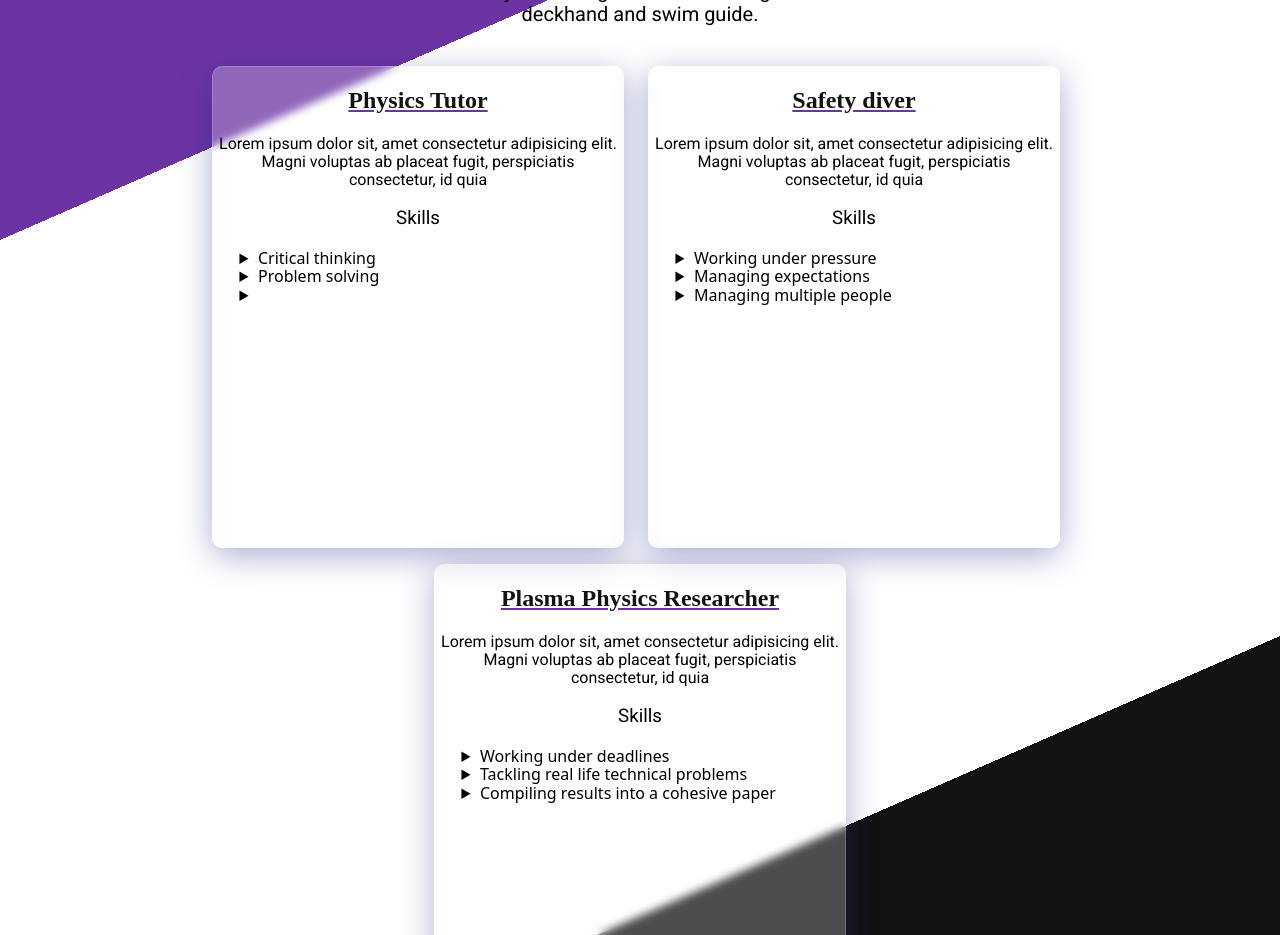
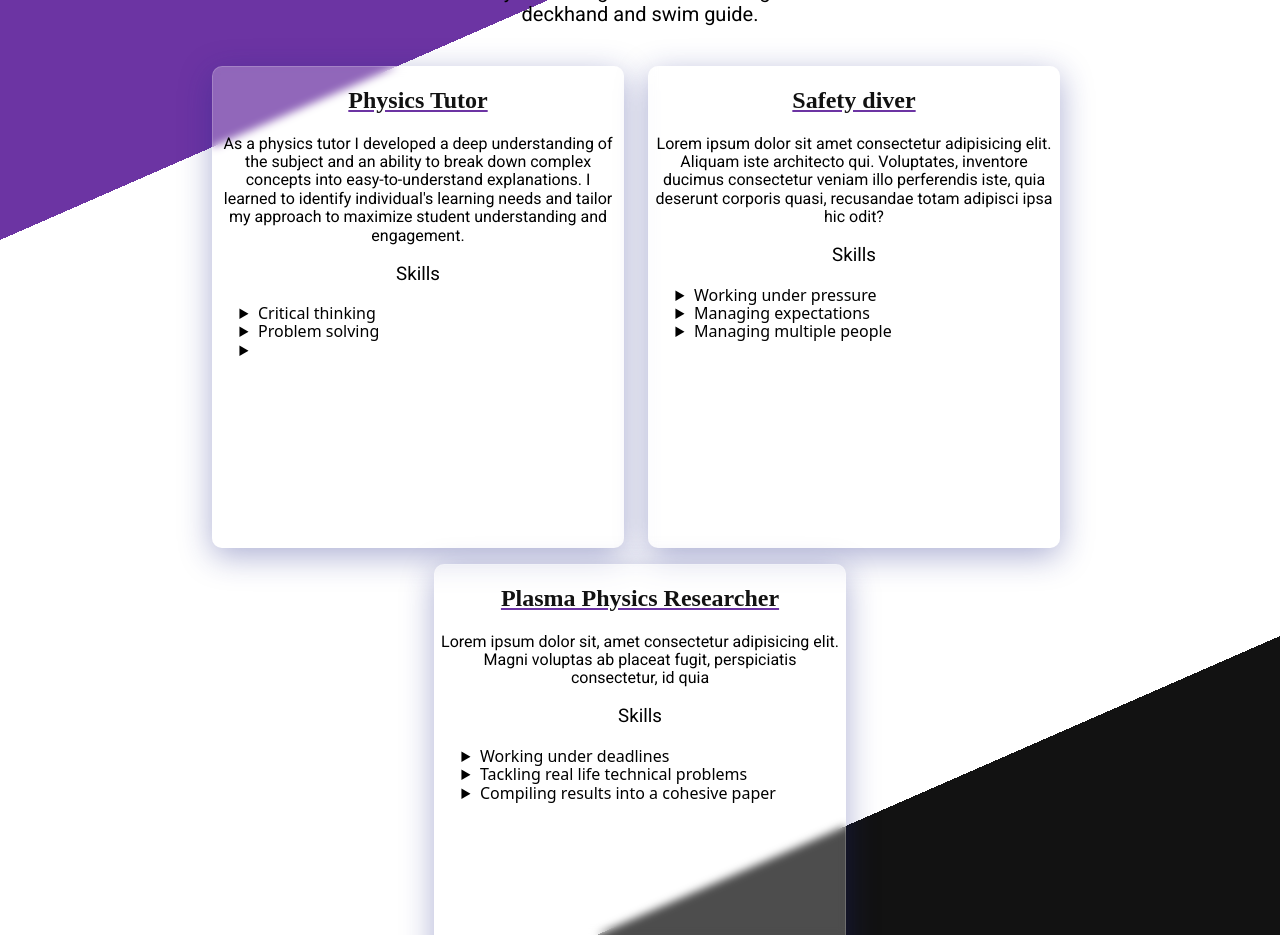
Before and after one commit to piacib/portfolio, a React (Create React App) app: page / in a window 1280 px wide. Shown: the part 1280-2215 px from the top of the page. Built offline with nearby package versions, Linux system fonts and the light colour scheme; a web font is replaced by a local one.

Commit message:
added Physics text

```diff
--- a/src/components/AboutMe/AboutMe.tsx
+++ b/src/components/AboutMe/AboutMe.tsx
@@ -20,8 +20,11 @@ const AboutMe: React.FC = () => {
         <div className="experience_card">
           <h2>Physics Tutor</h2>
           <p>
-            Lorem ipsum dolor sit, amet consectetur adipisicing elit. Magni
-            voluptas ab placeat fugit, perspiciatis consectetur, id quia
+            As a physics tutor I developed a deep understanding of the subject
+            and an ability to break down complex concepts into
+            easy-to-understand explanations. I learned to identify individual's
+            learning needs and tailor my approach to maximize student
+            understanding and engagement.
           </p>
           <h3>Skills</h3>
           <ul>
@@ -33,8 +36,10 @@ const AboutMe: React.FC = () => {
         <div className="experience_card">
           <h2>Safety diver</h2>
           <p>
-            Lorem ipsum dolor sit, amet consectetur adipisicing elit. Magni
-            voluptas ab placeat fugit, perspiciatis consectetur, id quia
+            Lorem ipsum dolor sit amet consectetur adipisicing elit. Aliquam
+            iste architecto qui. Voluptates, inventore ducimus consectetur
+            veniam illo perferendis iste, quia deserunt corporis quasi,
+            recusandae totam adipisci ipsa hic odit?{" "}
           </p>
           <h3>Skills</h3>
 
```
